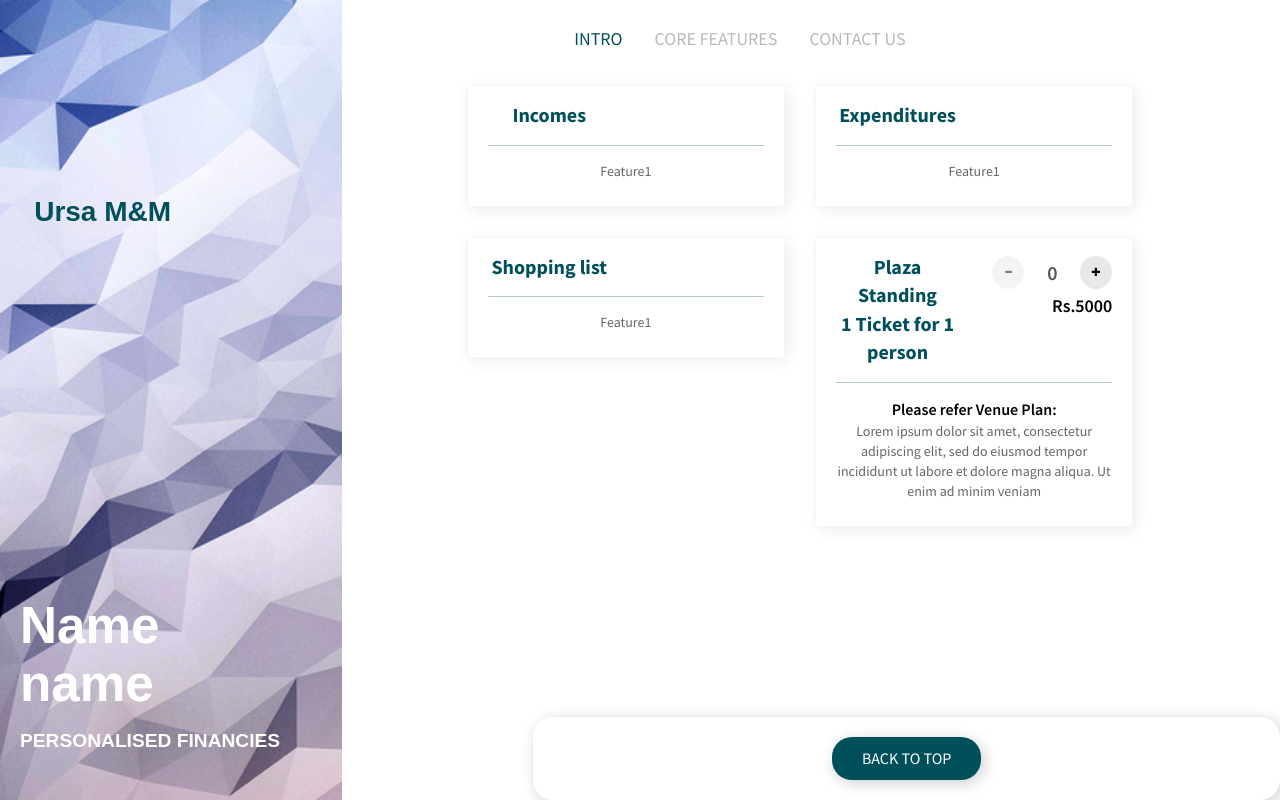
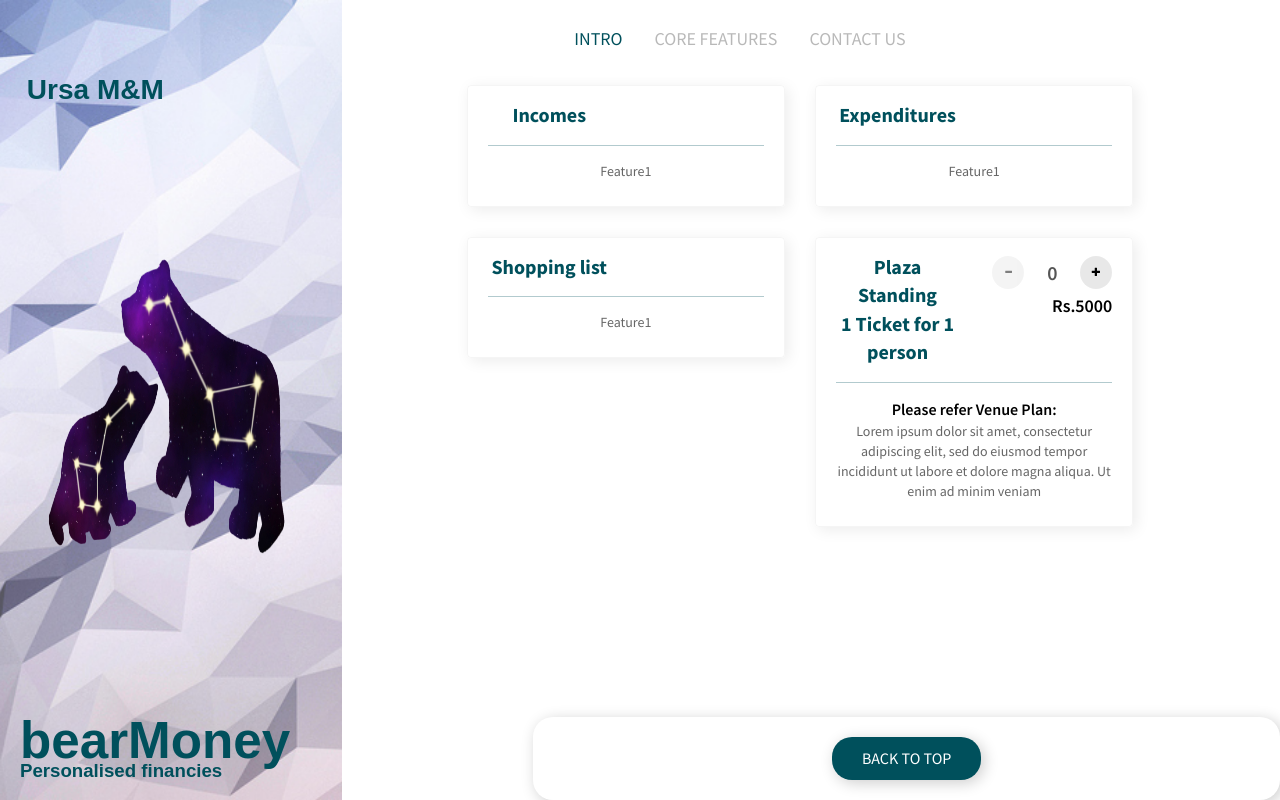
Before and after one commit to UrsaMandM/finUrsa, a plain HTML site: page web_site/index.html in a window 1280 px wide. Drawn offline with nearby package versions, Linux system fonts and the light colour scheme; a web font is replaced by a local one.

Commit message:
Web page left side perfect

```diff
--- a/web_site/css/custom.css
+++ b/web_site/css/custom.css
@@ -112,13 +112,30 @@ label {
     width: 26.7%;
     height: 100%;
     padding: 20px;
-	background: url(../images/event-banner.jpg);
+	background: url(../images/event-banner-white.jpg);
 	background-position: center;
 	-webkit-background-size: cover;
 	-moz-background-size: cover;
 	-o-background-size: cover;
 	background-size: cover;
 }
+
+.logo-img {
+	position: fixed;
+    width: 40%;
+    height: 100%;
+    left: -7%;
+    top: 0%;
+    background: url(../images/ursa-page.png);
+	background-position: center;
+	-webkit-background-size: cover;
+	-moz-background-size: cover;
+	-o-background-size: cover;
+	background-size: cover;
+	background-size: 49% 43%;
+    background-repeat: no-repeat;
+}
+
 
 .developer-one {
 	position: fixed;
@@ -146,31 +163,35 @@ label {
 	background-size: cover;
 }
 
-.logo h1 {
+.logo {
+	position: absolute;
+    color: #00505c;
+    margin: 0;
+	opacity: 1;
+}
+.main h1 {
     font-family: 'Nixie One', sans-serif;
-    position: absolute;
     color: #00505c;
     font-size: 28px;
-    margin: 0;
-    top: 25%;
-    left: 10%;
-	font-weight: 900;
+	margin: 42% 5%;
+    font-weight: 900;
+	width: 100%
 }
 
-.logo h2 {
-	color: #00505c;
-	top: 25%;
-    left: 10%;
-}
-.event-banner-wrapper h2 {
-    position: absolute;
+.main h2 {
+	position: absolute;
 	font-family: 'Nixie One', sans-serif;
 	font-size: 4vw;
     font-weight: 900;
 	line-height: 4.5vw;
-	color: #fff;
-    margin: 0;
-    bottom: 30px;
+	color: #00505c;
+	margin: 0;
+	bottom: 30px;
+}
+
+.main span {
+	color: #00505c;
+	font-size: 14pt;
 }
 
 .event-banner-wrapper h2 span {
@@ -513,6 +534,7 @@ iframe {
     width: 100%;
     height: 300px;
 	padding: 15px;
+	opacity: 0.65;
 }
 
 .event-banner-wrapper h2 {
--- a/web_site/index.html
+++ b/web_site/index.html
@@ -7,7 +7,7 @@ Created by pixpalette.com - online design magazine -->
     <meta http-equiv="X-UA-Compatible" content="IE=edge">
     <meta name="viewport" content="width=device-width, initial-scale=1">
     <!-- The above 3 meta tags *must* come first in the head; any other head content must come *after* these tags -->
-    <title>TODO</title>
+    <title>bearMoney</title>
 
     <!-- Bootstrap -->
     <link href="css/bootstrap.min.css" rel="stylesheet">
@@ -35,14 +35,14 @@ Created by pixpalette.com - online design magazine -->
 		<div class="row">
         	<div class="col-sm-4 left-wrapper">
             	<div class="event-banner-wrapper">
-                	<div class="logo">
-                        <h1>Ursa M&M</h1>
-                    </div>
-
-                	<h2>
-                    Name<br>name
-                    <span>Personalised financies</span>
-                    </h2>
+                	<div class="logo main"><h1> Ursa M&M </h1></div>
+					<div class="logo-img"></div>
+                    <div class="main">
+						<h2>
+							bearMoney
+						</h2>
+						<p><span>Personalised financies</span></p>
+					</div>
                 </div>
             </div>
             <div class="col-sm-7 right-wrapper" align="center">
```
